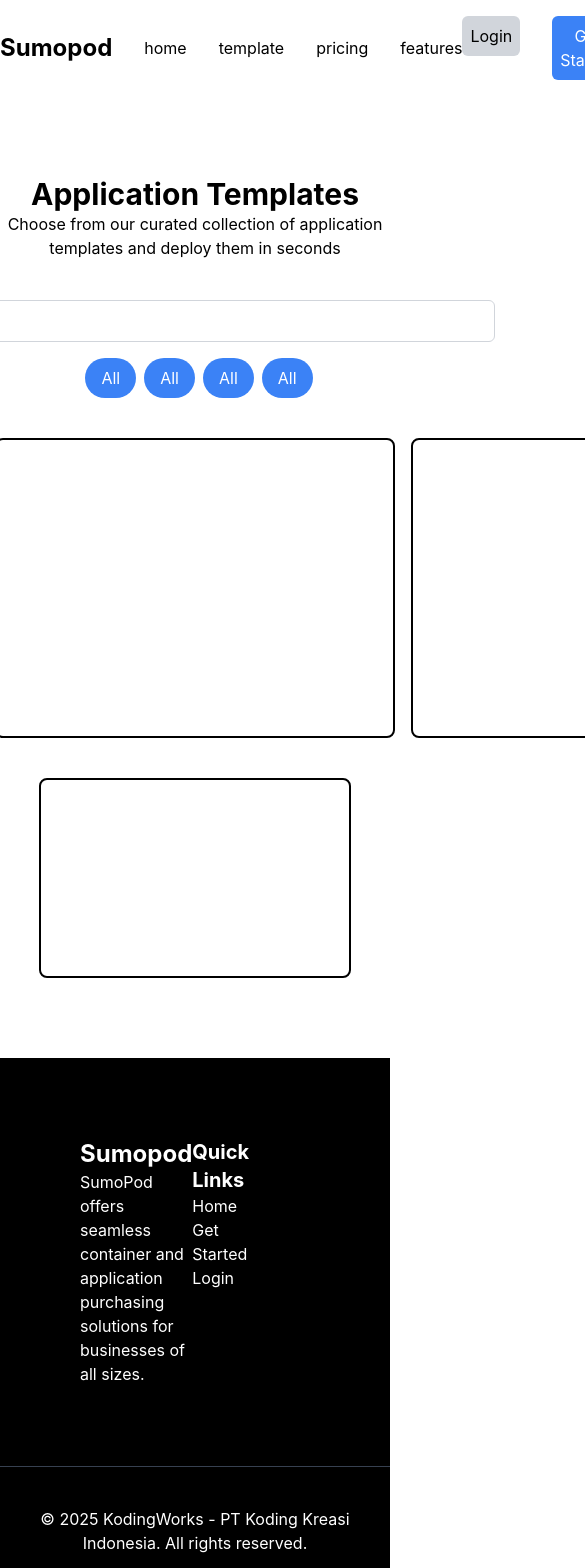
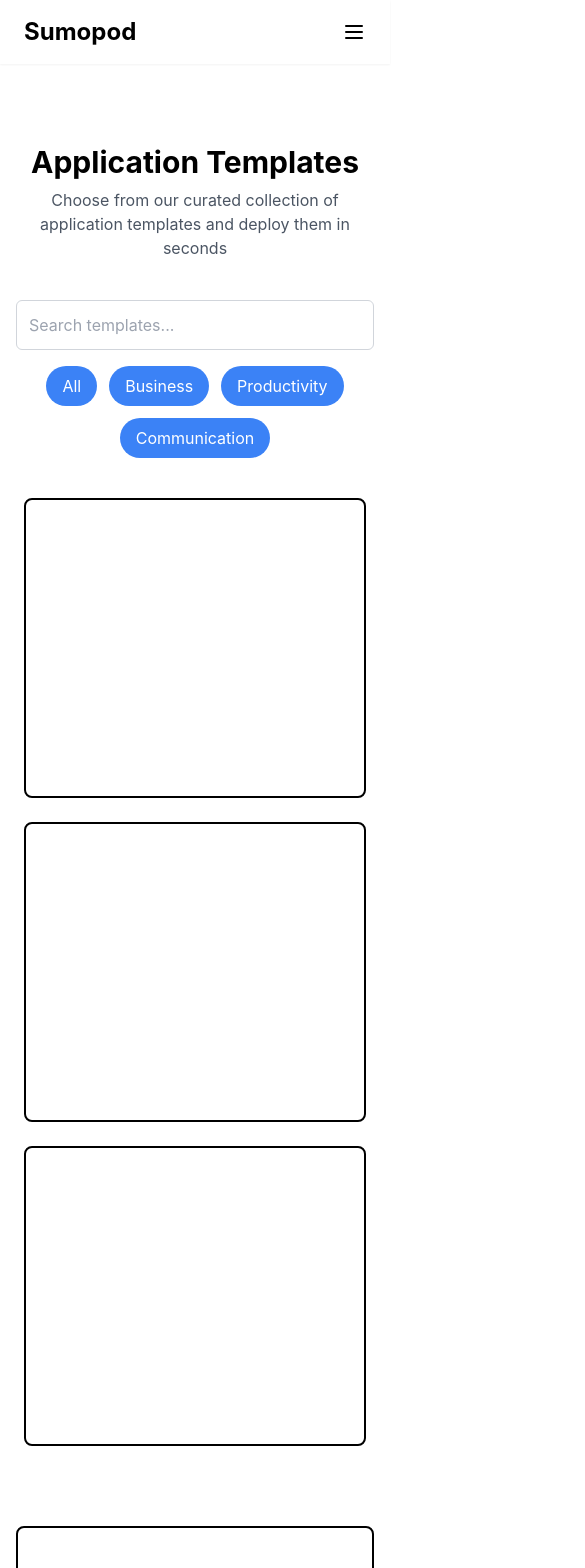
Before and after one commit to hashiifab/sumopod-ui, a React (Vite) app: page /templates in a window 390 px wide. Shown: the top 1568 px of the page, 585 px wide, since content can reach past the window. Built offline with nearby package versions, Linux system fonts and the light colour scheme.

Commit message:
refactor(Home.tsx): making it responsive

```diff
--- a/package.json
+++ b/package.json
@@ -12,6 +12,7 @@
 		"@types/jest": "^27.5.2",
 		"@types/react": "^19.1.8",
 		"@types/react-dom": "^19.1.6",
+		"lucide-react": "^0.525.0",
 		"react": "^19.1.0",
 		"react-dom": "^19.1.0",
 		"react-modal": "^3.16.3",
--- a/src/components/Footer.tsx
+++ b/src/components/Footer.tsx
@@ -1,65 +1,49 @@
 function Footer() {
   return (
-		<div className="bg-black">
-			<div className="flex justify-around p-20 border-b border-gray-700">
-				<div>
-					<h1 className="text-white text-2xl font-bold">Sumopod</h1>
-					<p className="text-white text-medium max-w-[300px]">
+    <footer className="bg-black text-white">
+      <div className="max-w-6xl mx-auto flex flex-col md:flex-row justify-between gap-10 px-6 py-10 border-b border-gray-700">
+        <div className="max-w-sm">
+          <h1 className="text-2xl font-bold">Sumopod</h1>
+          <p className="mt-2 text-sm">
             SumoPod offers seamless container and application purchasing
             solutions for businesses of all sizes.
           </p>
         </div>
-				<div className="flex flex-row gap-52">
-					<div>
-						<h1 className="text-white text-xl font-bold">Quick Links</h1>
-						<ul>
-							<a href="/">
-								<li className="text-white text-medium">Home</li>
-							</a>
-							<a href="/">
-								<li className="text-white text-medium">Get Started</li>
-							</a>
-							<a href="/">
-								<li className="text-white text-medium">Login</li>
-							</a>
+
+        <div className="grid grid-cols-2 md:grid-cols-3 gap-8">
+          <div className="max-w-xs px-2">
+            <h1 className="text-xl font-bold mb-2">Quick Links</h1>
+            <ul className="space-y-1 text-sm">
+              <li><a href="/">Home</a></li>
+              <li><a href="/">Get Started</a></li>
+              <li><a href="/">Login</a></li>
             </ul>
           </div>
-					<div>
-						<h1 className="text-white text-xl font-bold">Quick Links</h1>
-						<ul>
-							<a href="/">
-								<li className="text-white text-medium">Home</li>
-							</a>
-							<a href="/">
-								<li className="text-white text-medium">Get Started</li>
-							</a>
-							<a href="/">
-								<li className="text-white text-medium">Login</li>
-							</a>
+
+          <div className="max-w-xs px-2">
+            <h1 className="text-xl font-bold mb-2">Quick Links</h1>
+            <ul className="space-y-1 text-sm">
+              <li><a href="/">Home</a></li>
+              <li><a href="/">Get Started</a></li>
+              <li><a href="/">Login</a></li>
             </ul>
           </div>
-					<div>
-						<h1 className="text-white text-xl font-bold">Quick Links</h1>
-						<ul>
-							<a href="/">
-								<li className="text-white text-medium">Home</li>
-							</a>
-							<a href="/">
-								<li className="text-white text-medium">Get Started</li>
-							</a>
-							<a href="/">
-								<li className="text-white text-medium">Login</li>
-							</a>
+
+          <div className="max-w-xs px-2">
+            <h1 className="text-xl font-bold mb-2">Quick Links</h1>
+            <ul className="space-y-1 text-sm">
+              <li><a href="/">Home</a></li>
+              <li><a href="/">Get Started</a></li>
+              <li><a href="/">Login</a></li>
             </ul>
           </div>
         </div>
       </div>
-			<div>
-				<p className="text-white text-center p-10">
+
+      <div className="text-center text-sm py-6 px-4">
         © 2025 KodingWorks - PT Koding Kreasi Indonesia. All rights reserved.
-				</p>
       </div>
-		</div>
+    </footer>
   );
 }
 
--- a/src/components/Header.tsx
+++ b/src/components/Header.tsx
@@ -1,30 +1,37 @@
+import { useState } from "react";
 import { Link } from "react-router-dom";
+import { Menu, X } from "lucide-react"; // Icon burger & close
 
 function Header() {
+  const [isOpen, setIsOpen] = useState(false);
+
   return (
-		<header className="bg-white flex justify-around items-center py-4 sticky top-0">
-			<div className="flex gap-8 items-center">
+    <header className="bg-white sticky top-0 z-50 shadow-sm">
+      <div className="justify-between flex md:justify-around items-center px-6 py-4">
+        <div className="flex items-center gap-8">
           <h1 className="text-2xl font-bold">Sumopod</h1>
+
+          <nav className="hidden md:flex gap-6 items-center">
             <a className="hover:text-blue-500" href="/">
-					home
+              Home
             </a>
             <a className="hover:text-blue-500" href="/templates">
-					template
+              Template
             </a>
-				<a className="hover:text-blue-500" href="/">
-					pricing
+            <a className="hover:text-blue-500" href="/pricing">
+              Pricing
             </a>
-				<a className="hover:text-blue-500" href="/">
-					features
+            <a className="hover:text-blue-500" href="/features">
+              Features
             </a>
+          </nav>
         </div>
 
-			<div>
-				<div className="flex gap-8">
+        <div className="hidden md:flex gap-4">
           <Link to="/login">
             <button
               type="button"
-							className="bg-gray-300 text-black p-2 rounded-md"
+              className="bg-gray-300 text-black px-4 py-2 rounded-md"
             >
               Login
             </button>
@@ -32,13 +39,70 @@
           <Link to="/login">
             <button
               type="button"
-							className="bg-blue-500 text-white p-2 rounded-md"
+              className="bg-blue-500 text-white px-4 py-2 rounded-md"
             >
               Get Started
             </button>
           </Link>
         </div>
+
+        <button
+          type="button"
+          className="md:hidden"
+          onClick={() => setIsOpen(!isOpen)}
+        >
+          {isOpen ? <X size={24} /> : <Menu size={24} />}
+        </button>
       </div>
+
+      {isOpen && (
+        <div className="md:hidden absolute top-full left-0 w-full bg-white shadow-md px-6 pb-4 flex flex-col gap-4 z-40">
+          <a
+            className="hover:text-blue-500"
+            href="/"
+            onClick={() => setIsOpen(false)}
+          >
+            Home
+          </a>
+          <a
+            className="hover:text-blue-500"
+            href="/templates"
+            onClick={() => setIsOpen(false)}
+          >
+            Template
+          </a>
+          <a
+            className="hover:text-blue-500"
+            href="/pricing"
+            onClick={() => setIsOpen(false)}
+          >
+            Pricing
+          </a>
+          <a
+            className="hover:text-blue-500"
+            href="/features"
+            onClick={() => setIsOpen(false)}
+          >
+            Features
+          </a>
+          <Link to="/login" onClick={() => setIsOpen(false)}>
+            <button
+              type="button"
+              className="bg-gray-300 text-black px-4 py-2 rounded-md w-full"
+            >
+              Login
+            </button>
+          </Link>
+          <Link to="/login" onClick={() => setIsOpen(false)}>
+            <button
+              type="button"
+              className="bg-blue-500 text-white px-4 py-2 rounded-md w-full"
+            >
+              Get Started
+            </button>
+          </Link>
+        </div>
+      )}
     </header>
   );
 }
--- a/src/pages/Templates.tsx
+++ b/src/pages/Templates.tsx
@@ -5,40 +5,47 @@
   return (
     <>
       <Header />
-			<section className="flex flex-col items-center justify-center text-center gap-10 my-20">
-				<div>
-					<h1 className="text-3xl font-bold">Application Templates</h1>
-					<p>
+      <section className="flex flex-col items-center justify-center text-center gap-10 my-20 px-4">
+        <div className="max-w-2xl">
+          <h1 className="text-3xl md:text-4xl font-bold">
+            Application Templates
+          </h1>
+          <p className="mt-2 text-base md:text-lg text-gray-600">
             Choose from our curated collection of application templates and
             deploy them in seconds
           </p>
         </div>
-				<div className="flex flex-col items-center justify-center gap-4">
+
+        <div className="flex flex-col items-center justify-center gap-4 w-full max-w-3xl">
           <input
             type="text"
-						className="border border-gray-300 rounded-md p-2 w-[600px]"
+            placeholder="Search templates..."
+            className="border border-gray-300 rounded-md p-3 w-full"
           />
-					<div className="flex flex-row">
-						<div className="bg-blue-500 text-white rounded-full py-2 px-4 ml-2">
+
+          <div className="flex flex-wrap justify-center gap-3">
+            <div className="bg-blue-500 text-white rounded-full py-2 px-4">
               <p>All</p>
             </div>
-						<div className="bg-blue-500 text-white rounded-full py-2 px-4 ml-2">
-							<p>All</p>
+            <div className="bg-blue-500 text-white rounded-full py-2 px-4">
+              <p>Business</p>
             </div>
-						<div className="bg-blue-500 text-white rounded-full py-2 px-4 ml-2">
-							<p>All</p>
+            <div className="bg-blue-500 text-white rounded-full py-2 px-4">
+              <p>Productivity</p>
             </div>
-						<div className="bg-blue-500 text-white rounded-full py-2 px-4 ml-2">
-							<p>All</p>
+            <div className="bg-blue-500 text-white rounded-full py-2 px-4">
+              <p>Communication</p>
             </div>
           </div>
         </div>
-				<div className="flex flex-row gap-4">
-					<div className="bg-white border-2 border-black rounded-lg p-4 w-[400px] h-[300px]"></div>
-					<div className="bg-white border-2 border-black rounded-lg p-4 w-[400px] h-[300px]"></div>
-					<div className="bg-white border-2 border-black rounded-lg p-4 w-[400px] h-[300px]"></div>
+
+        <div className="flex flex-wrap justify-center gap-6 px-2 w-full max-w-6xl">
+          <div className="bg-white border-2 border-black rounded-lg p-4 w-full sm:w-[300px] h-[300px]"></div>
+          <div className="bg-white border-2 border-black rounded-lg p-4 w-full sm:w-[300px] h-[300px]"></div>
+          <div className="bg-white border-2 border-black rounded-lg p-4 w-full sm:w-[300px] h-[300px]"></div>
         </div>
-				<div className="bg-white border-2 border-black rounded-lg p-4 w-[80%] h-[200px]"></div>
+
+        <div className="bg-white border-2 border-black rounded-lg p-4 w-full max-w-6xl h-[200px] mt-10"></div>
       </section>
       <Footer />
     </>
```
Also changed, not shown: src/pages/Home.tsx (+46 -67 lines), 1 other file (tests, documents, lock files or other folders). Lines whose indentation alone changed are shown as unchanged.
